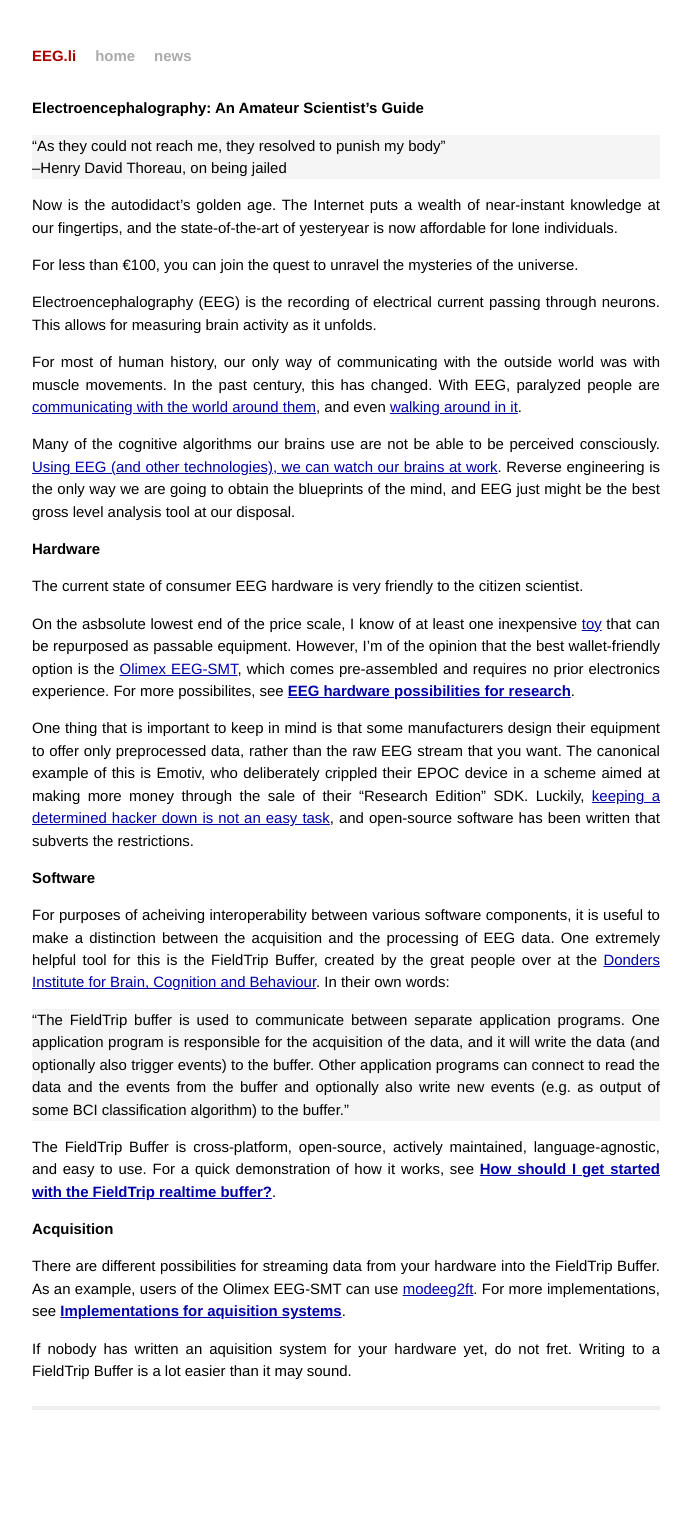
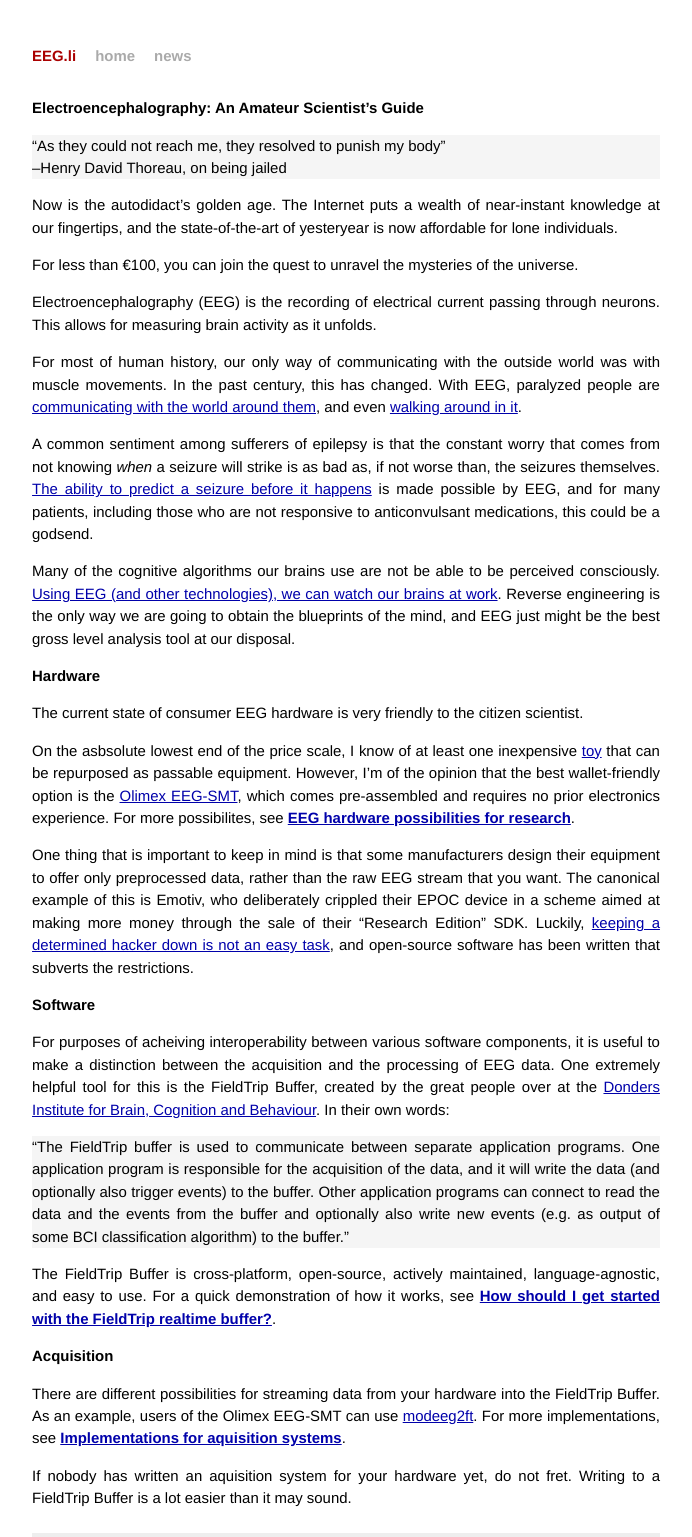
Before and after one commit to drewbug/EEG.li, a Jekyll site: the page built from index.markdown, in a window 1280 px wide. Shown: the whole page, without its empty margins (294-986 px from the left). Built offline with Jekyll 4.4.1, drawn with Linux system fonts in a browser that asks for light colours; Markdown is read by kramdown in place of the engine named in the settings; before the commit the page ends 1410 px from its top, so only the background shows below that.

Commit message:
Add to first section of homepage

```diff
--- a/index.markdown
+++ b/index.markdown
@@ -16,6 +16,8 @@ For less than €100, you can join the quest to unravel the mysteries of the uni
 Electroencephalography (EEG) is the recording of electrical current passing through neurons. This allows for measuring brain activity as it unfolds.
 
 For most of human history, our only way of communicating with the outside world was with muscle movements. In the past century, this has changed. With EEG, paralyzed people are [communicating with the world around them](http://www.medscape.com/viewarticle/496019), and even [walking around in it](http://neurogadget.com/2013/03/13/mindwalker-exoskeleton-uses-eeg-cap-to-help-disabled-people-walk-again/7532).
+
+A common sentiment among sufferers of epilepsy is that the constant worry that comes from not knowing _when_ a seizure will strike is as bad as, if not worse than, the seizures themselves. [The ability to predict a seizure before it happens](https://en.wikipedia.org/wiki/Seizure_prediction) is made possible by EEG, and for many patients, including those who are not responsive to anticonvulsant medications, this could be a godsend.
 
 Many of the cognitive algorithms our brains use are not be able to be perceived consciously. [Using EEG (and other technologies), we can watch our brains at work](http://lesswrong.com/lw/j2p/research_on_unconscious_visual_processing/). Reverse engineering is the only way we are going to obtain the blueprints of the mind, and EEG just might be the best gross level analysis tool at our disposal.
 
```
